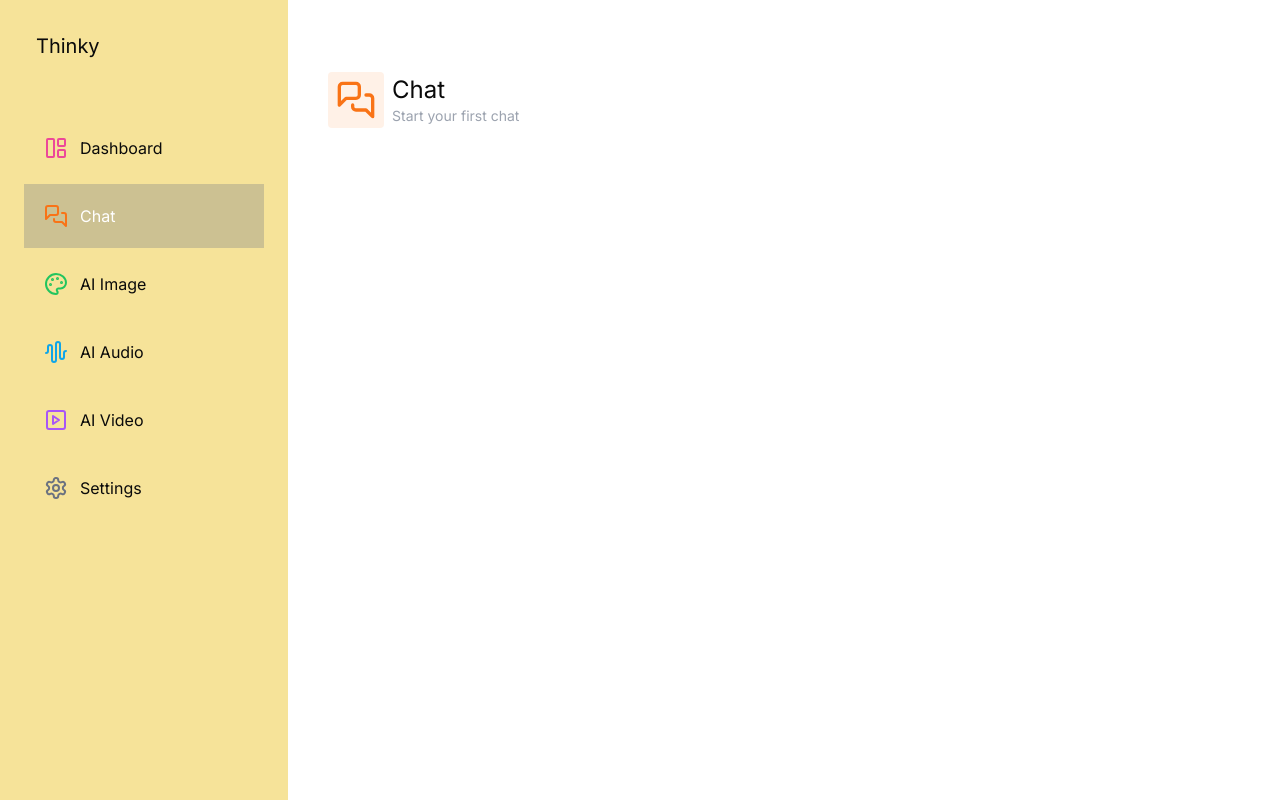
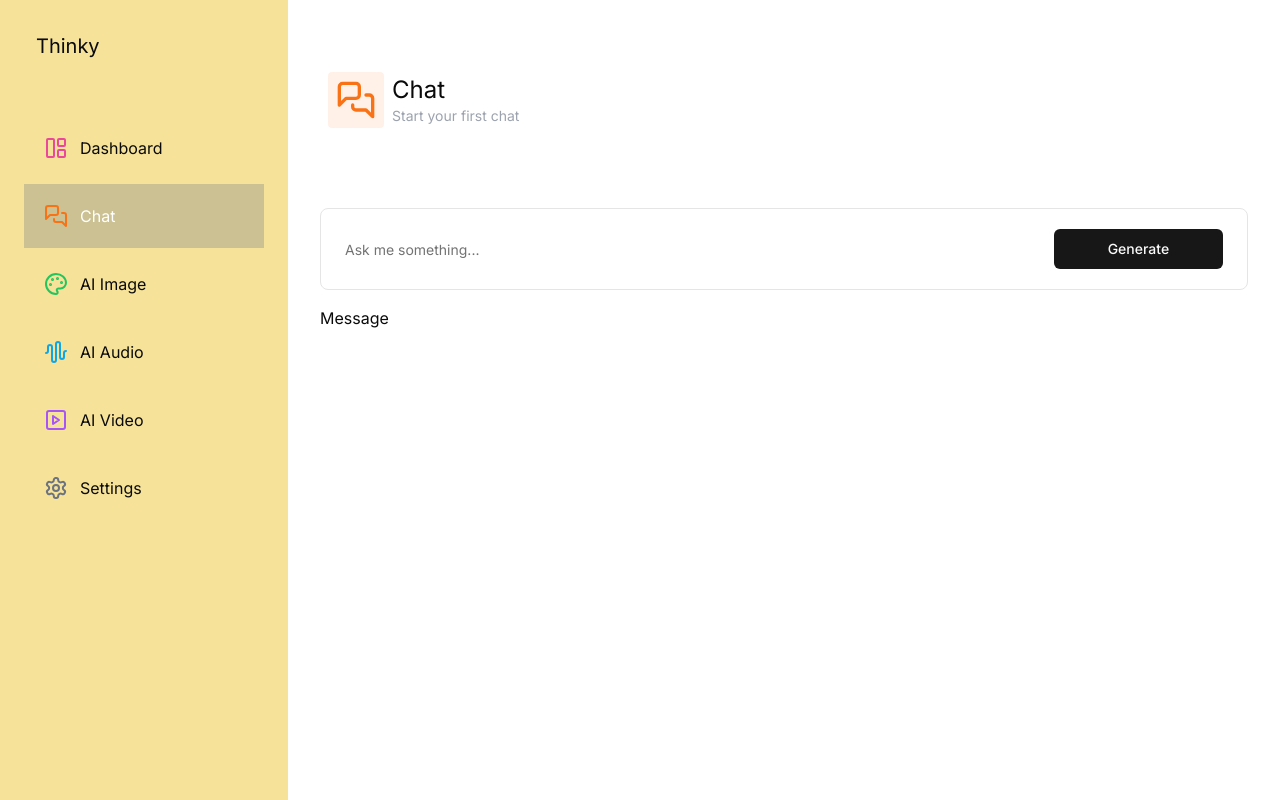
Before and after one commit to heehyun1128/Thinkey_AI-Content-Creation, a Next.js app: page /chat in a window 1280 px wide. Built offline with nearby package versions, Linux system fonts and the light colour scheme.

Commit message:
added openai api key to .env

```diff
--- a/app/(dashboard)/(routes)/chat/page.tsx
+++ b/app/(dashboard)/(routes)/chat/page.tsx
@@ -1,13 +1,28 @@
-"use client"
-import { Heading } from "@/components/heading"
-import { MessagesSquare } from "lucide-react"
-import {useForm} from 'react-hook-form'
+"use client";
+import { Heading } from "@/components/heading";
+import { Form, FormControl, FormField, FormItem } from "@/components/ui/form";
+import { Button } from "@/components/ui/button";
+import { Input } from "@/components/ui/input";
+import { MessagesSquare } from "lucide-react";
+import { useForm } from "react-hook-form";
+import { formSchema } from "./constants";
+import * as z from "zod";
+import { zodResolver } from "@hookform/resolvers/zod";
 
-import * as z from "zod"
+const ChatPage = () => {
+  const form = useForm<z.infer<typeof formSchema>>({
+    resolver: zodResolver(formSchema),
+    defaultValues: { prompt: "" },
+  });
 
-const ChatPage=()=>{
-    const form=useForm({defaultValues:{prompt:""}})
+  const isLoading = form.formState.isSubmitting;
+
+  const onSubmit = async (values: z.infer<typeof formSchema>) => {
+    console.log(values);
+  };
+
   return (
+    // add header for chat page
     <div>
       <Heading
         title="Chat"
@@ -16,12 +31,40 @@
         iconColor="text-orange-500"
         bgColor="bg-orange-500/10"
       />
+      {/* form/input fields */}
       <div className="px-4 lg:px-8">
+        <div>
+          <Form {...form}>
+            <form
+              onSubmit={form.handleSubmit(onSubmit)}
+              className="border rounded-lg w-full p-5 px-4 md:px-6 focus-within:shadow-sm grid grid-cols-10 gap-2"
+            >
+              <FormField
+                name="prompt"
+                render={({ field }) => (
+                  <FormItem className="col-span-12 lg:col-span-8">
+                    <FormControl className="m-0 p-0">
+                      <Input
+                        disabled={isLoading}
+                        placeholder="Ask me something..."
+                        className="border-0 outline-none focus-visible:ring-0 focus-visible:ring-transparent"
+                        {...field}
+                      />
+                    </FormControl>
+                  </FormItem>
+                )}
+              />
+              <Button disabled={isLoading} className="col-span-12 lg:col-span-2">Generate</Button>
+            </form>
+          </Form>
 
         </div>
+        <div className="space-y-4 mt-4">
+            Message
         </div>
+      </div>
+    </div>
+  );
+};
 
-    )
-}
-
-export default ChatPage
+export default ChatPage;
--- /dev/null
+++ b/components/ui/input.tsx
@@ -0,0 +1,25 @@
+import * as React from "react"
+
+import { cn } from "@/lib/utils"
+
+export interface InputProps
+  extends React.InputHTMLAttributes<HTMLInputElement> {}
+
+const Input = React.forwardRef<HTMLInputElement, InputProps>(
+  ({ className, type, ...props }, ref) => {
+    return (
+      <input
+        type={type}
+        className={cn(
+          "flex h-10 w-full rounded-md border border-input bg-background px-3 py-2 text-sm ring-offset-background file:border-0 file:bg-transparent file:text-sm file:font-medium placeholder:text-muted-foreground focus-visible:outline-none focus-visible:ring-2 focus-visible:ring-ring focus-visible:ring-offset-2 disabled:cursor-not-allowed disabled:opacity-50",
+          className
+        )}
+        ref={ref}
+        {...props}
+      />
+    )
+  }
+)
+Input.displayName = "Input"
+
+export { Input }
```
Also changed, not shown: 1 other file (tests, documents, lock files or other folders). Lines whose indentation alone changed are shown as unchanged.
